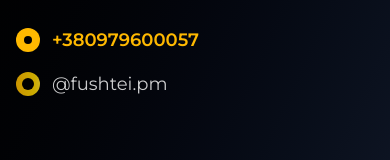
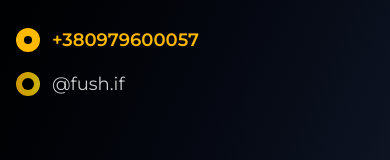
Before and after one commit to volodimirfushtei/permanent-fush, a Next.js app: page / in a window 390 px wide. Both pictures are taken after a click on the button "Toggle menu". Shown: the part 533-693 px from the top of the page. Built offline with nearby package versions, Linux system fonts and the light colour scheme.

Commit message:
proove inst link

```diff
--- a/src/components/footer.tsx
+++ b/src/components/footer.tsx
@@ -52,7 +52,7 @@ export default function Footer({ children }: FooterProps) {
             </p>
             <div className="flex space-x-4">
               <a
-                href="https://www.instagram.com/fushtei.pm?igsh=MTk0N3V0aWdteG9ocA=="
+                href="https://www.instagram.com/fush.if/"
                 target="_blank"
                 rel="noopener noreferrer"
                 className="w-10 h-10 bg-gray-800 rounded-full flex items-center justify-center hover:bg-rose-500 transition-colors duration-300"
--- a/src/components/nav-bar.tsx
+++ b/src/components/nav-bar.tsx
@@ -194,7 +194,7 @@ export default function NavBar({ children }: NavBarProps) {
               <a
                 ref={iconRef}
                 className="p-2 bg-gradient-to-r from-amber-500/10 to-yellow-400/10 border border-amber-500/20 rounded-full hover:bg-amber-500/20 hover:border-amber-400/40 transition-all duration-300 group"
-                href="https://www.instagram.com/fushtei_y/"
+                href="https://www.instagram.com/fush.if/"
                 target="_blank"
                 rel="noopener noreferrer"
               >
@@ -288,7 +288,7 @@ export default function NavBar({ children }: NavBarProps) {
                 +380979600057
               </a>
               <a
-                href="https://www.instagram.com/fushtei.pm?igsh=MTk0N3V0aWdteG9ocA=="
+                href="https://www.instagram.com/fush.if/"
                 target="_blank"
                 rel="noopener noreferrer"
                 className="flex items-center text-white text-lg opacity-80 hover:opacity-100 transition-opacity"
@@ -296,7 +296,7 @@ export default function NavBar({ children }: NavBarProps) {
                 <span className="w-6 h-6 bg-gradient-to-r from-amber-400 to-yellow-300 rounded-full flex items-center justify-center mr-3">
                   <span className="w-3 h-3 bg-black rounded-full"></span>
                 </span>
-                @fushtei.pm
+                @fush.if
               </a>
             </div>
           </div>
--- a/src/components/service-card.tsx
+++ b/src/components/service-card.tsx
@@ -2,7 +2,7 @@
 "use client";
 
 import React, { useRef } from "react";
-import { gsap } from "gsap";
+
 import Image from "next/image";
 
 interface ServiceCardProps {
```
